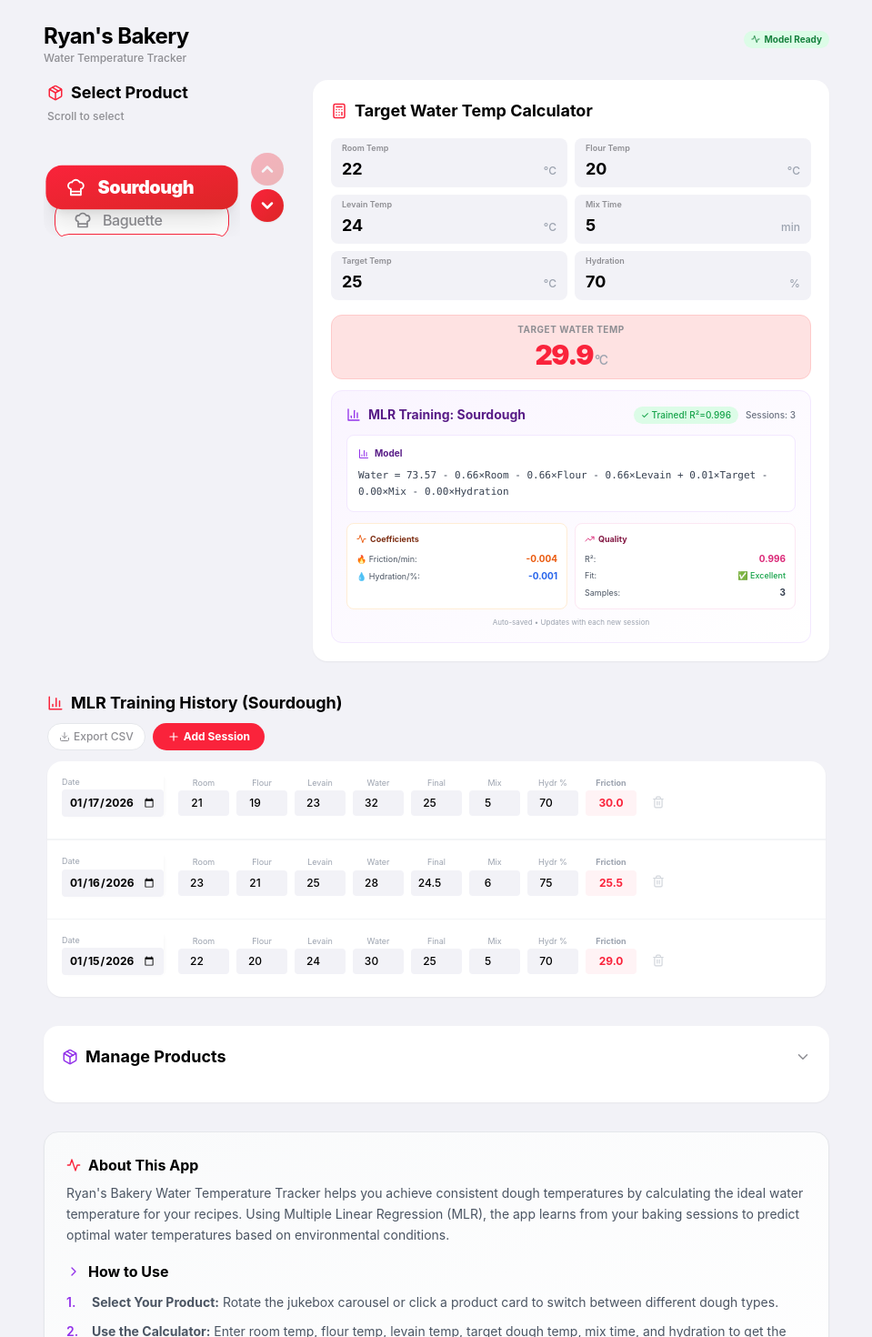
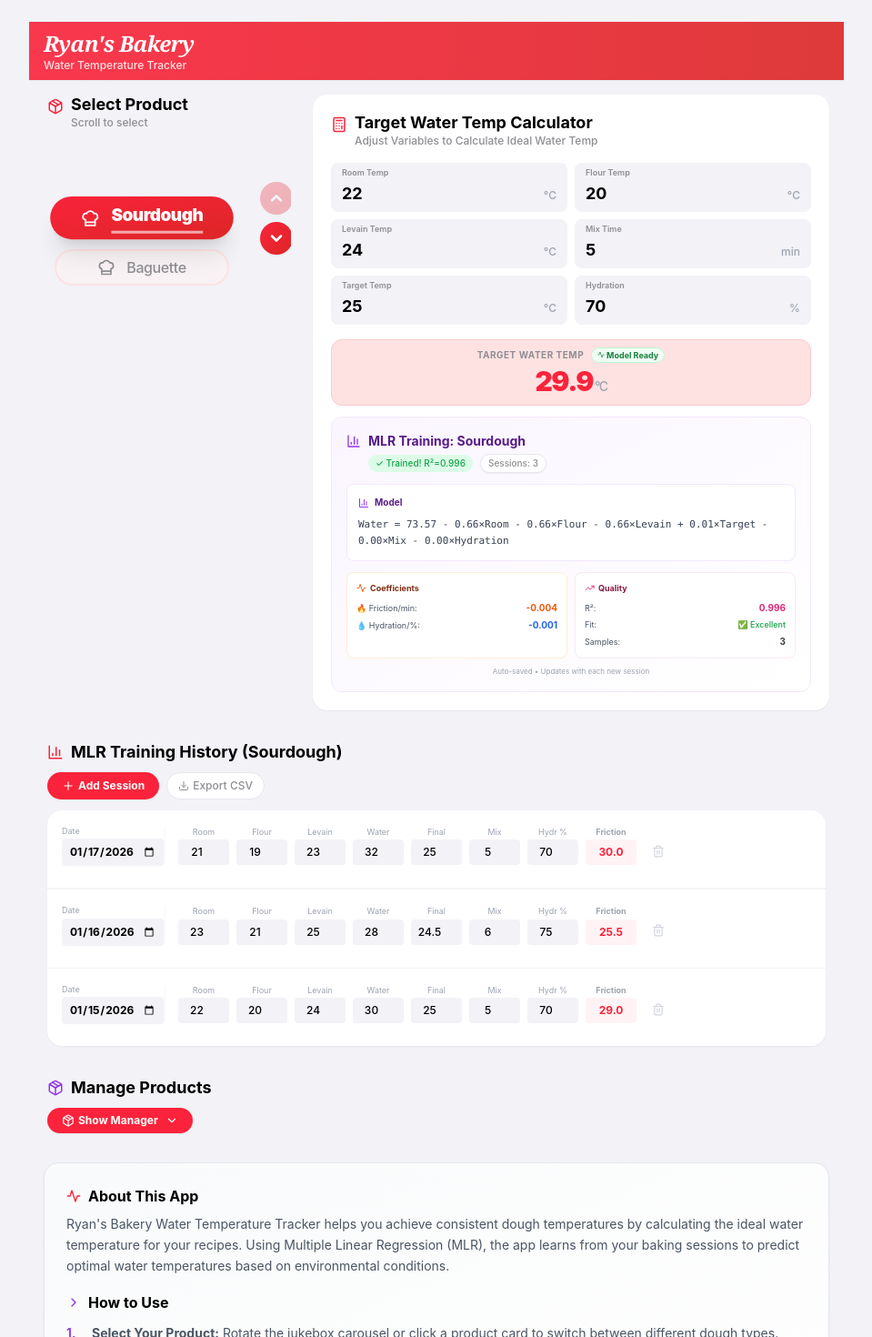
Before and after one commit to ghryan0000/dough-temp-tracker, a React (Vite) app: page / in a window 1280 px wide. Shown: the top 1470 px of the page at 91% size, without its empty margins (160-1119 px from the left). Built offline with nearby package versions, Linux system fonts and the light colour scheme.

Commit message:
Refine product wheel UI, header styling, and layout

```diff
--- a/dough-temp-tracker.tsx
+++ b/dough-temp-tracker.tsx
@@ -370,16 +370,11 @@
       <div className="max-w-4xl mx-auto px-4">
 
         {/* Header - Compact */}
-        <div className="flex items-baseline justify-between mb-4">
+        <div className="flex items-center justify-between mb-4 -mx-4 px-4 py-2 bg-gradient-to-r from-apple-red/90 to-red-600/90 shadow-sm">
           <div>
-            <h1 className="text-2xl font-bold text-black tracking-tight">Ryan's Bakery</h1>
-            <p className="text-apple-gray text-xs font-medium">Water Temperature Tracker</p>
+            <h1 className="text-2xl font-bold font-serif italic text-white tracking-tight">Ryan's Bakery</h1>
+            <p className="text-red-50/90 text-xs font-medium">Water Temperature Tracker</p>
           </div>
-          {regressionModel && (
-            <span className="text-[10px] font-bold px-2 py-0.5 bg-green-100 text-green-700 rounded-full flex items-center gap-1">
-              <Activity size={10} /> Model Ready
-            </span>
-          )}
         </div>
 
         {/* Main Content Grid: Product Selector (Jukebox) | Calculator */}
@@ -387,12 +382,13 @@
 
           {/* Left Column: Product Selector (Card Grid) */}
           <div className="md:col-span-4 flex flex-col w-full max-w-xs mx-auto md:max-w-none md:mx-0">
-            <h2 className="text-lg font-bold text-black flex items-center gap-2 mb-1 px-1">
-              <Package size={18} className="text-apple-red" /> Select Product
-            </h2>
-            <p className="text-xs text-apple-gray mb-4 px-1 text-left font-medium">
-              Scroll to select
-            </p>
+            <div className="flex items-start gap-2 mb-4 px-1">
+              <Package size={18} className="text-apple-red mt-1" />
+              <div className="flex flex-col">
+                <h2 className="text-lg font-bold text-black leading-tight">Select Product</h2>
+                <p className="text-xs text-apple-gray font-medium">Scroll to select</p>
+              </div>
+            </div>
             <ProductWheelSelector
               products={products}
               selectedProductId={selectedProductId}
@@ -403,10 +399,12 @@
 
           {/* Right Column: Calculator */}
           <div className="md:col-span-8 bg-white rounded-2xl shadow-sm p-5">
-            <div className="flex items-center justify-between mb-4">
-              <h2 className="text-lg font-bold text-black flex items-center gap-2">
-                <Calculator size={18} className="text-apple-red" /> Target Water Temp Calculator
-              </h2>
+            <div className="flex items-start gap-2 mb-4">
+              <Calculator size={18} className="text-apple-red mt-1" />
+              <div className="flex flex-col">
+                <h2 className="text-lg font-bold text-black leading-tight">Target Water Temp Calculator</h2>
+                <p className="text-xs text-apple-gray font-medium">Adjust Variables to Calculate Ideal Water Temp</p>
+              </div>
             </div>
 
             {/* Inputs with Units */}
@@ -437,7 +435,14 @@
 
             {/* Result Display */}
             <div className={`p-2 rounded-xl text-center transition-all ${regressionModel ? 'bg-red-100 border border-red-200' : 'bg-gray-50'}`}>
-              <div className="text-[10px] font-bold text-apple-gray uppercase tracking-wider mb-0.5">TARGET WATER TEMP</div>
+              <div className="flex items-center justify-center gap-2 mb-0.5">
+                <div className="text-[10px] font-bold text-apple-gray uppercase tracking-wider">TARGET WATER TEMP</div>
+                {regressionModel && (
+                  <span className="text-[9px] font-bold px-1.5 py-px bg-green-50 text-green-700 border border-green-200 rounded-full flex items-center gap-0.5">
+                    <Activity size={8} /> Model Ready
+                  </span>
+                )}
+              </div>
               <div className={`text-3xl font-black tracking-tighter ${currentPredictedWater ? 'text-apple-red' : 'text-gray-300'}`}>
                 {currentPredictedWater !== null ? currentPredictedWater.toFixed(1) : '--'}
                 <span className="text-sm ml-0.5 font-medium text-gray-400">°C</span>
@@ -447,16 +452,16 @@
             {/* Model Training Status - Detailed View */}
             {regressionModel && (
               <div className="mt-3 p-4 bg-gradient-to-br from-purple-50 to-white border border-purple-100 rounded-xl">
-                <div className="flex items-center justify-between mb-3">
+                <div className="flex flex-col items-start mb-3 gap-1">
                   <div className="flex items-center gap-2">
                     <BarChart3 size={16} className="text-purple-600" />
                     <span className="text-sm font-bold text-purple-900">MLR Training: {currentProduct?.name}</span>
                   </div>
-                  <div className="flex items-center gap-2">
+                  <div className="flex items-center gap-2 ml-6">
                     <span className="text-[10px] font-medium text-green-600 bg-green-100 px-2 py-0.5 rounded-full">
                       ✓ Trained! R²={regressionModel.rSquared.toFixed(3)}
                     </span>
-                    <span className="text-[10px] font-medium text-gray-500">
+                    <span className="text-[10px] font-medium text-apple-gray bg-white border border-gray-200 px-2 py-0.5 rounded-full shadow-sm">
                       Sessions: {regressionModel.nSamples}
                     </span>
                   </div>
@@ -539,11 +544,11 @@
               <BarChart3 size={18} className="text-apple-red" /> MLR Training History ({currentProduct?.name})
             </h2>
             <div className="flex gap-2">
+              <button onClick={addBake} className="bg-apple-red hover:bg-red-600 text-white px-4 py-1.5 rounded-full text-xs font-bold transition-colors flex items-center gap-1 shadow-sm">
+                <Plus size={14} /> Add Session
+              </button>
               <button onClick={exportCSV} className="text-xs font-medium text-apple-gray hover:text-black flex items-center gap-1 bg-white border border-gray-200 px-3 py-1.5 rounded-full transition-colors">
                 <Download size={12} /> Export CSV
-              </button>
-              <button onClick={addBake} className="bg-apple-red hover:bg-red-600 text-white px-4 py-1.5 rounded-full text-xs font-bold transition-colors flex items-center gap-1">
-                <Plus size={14} /> Add Session
               </button>
             </div>
           </div>
@@ -612,21 +617,23 @@
         </div>
 
         {/* Product Manager Section */}
-        <div className="mt-8 bg-white rounded-2xl shadow-sm p-5">
-          <div className="flex items-center justify-between mb-4">
+        <div className="mt-8 px-1">
+          <div className="mb-3 flex flex-col items-start gap-2">
             <h2 className="text-lg font-bold text-black flex items-center gap-2">
               <Package size={18} className="text-purple-600" /> Manage Products
             </h2>
             <button
               onClick={() => setShowProductManager(!showProductManager)}
-              className="text-apple-gray hover:text-black transition-colors"
+              className="bg-apple-red hover:bg-red-600 text-white px-4 py-1.5 rounded-full text-xs font-bold transition-colors flex items-center gap-1 shadow-sm"
             >
-              <ChevronDown className={`transform transition-transform ${showProductManager ? 'rotate-180' : ''}`} size={18} />
+              <Package size={14} />
+              {showProductManager ? 'Hide Manager' : 'Show Manager'}
+              <ChevronDown className={`ml-1 transform transition-transform ${showProductManager ? 'rotate-180' : ''}`} size={14} />
             </button>
           </div>
 
           {showProductManager && (
-            <div>
+            <div className="bg-white rounded-2xl shadow-sm p-5">
               {/* Add Product */}
               <div className="mb-4 mt-4">
                 <label className="text-xs font-semibold text-gray-600 mb-1 block">Add New Product</label>
@@ -813,7 +820,7 @@
 
   const audioContextRef = useRef<AudioContext | null>(null);
 
-  const ITEM_HEIGHT = 36; // Reduced to minimize spacing
+  const ITEM_HEIGHT = 54; // Reduced gap but kept non-touching
   const RADIUS = 120;
 
   // Initialize Audio
@@ -951,16 +958,16 @@
   }, [selectedProductId, products]);
 
   return (
-    <div className="relative h-[108px] w-full overflow-hidden select-none bg-transparent rounded-2xl">
+    <div className="relative h-[162px] w-full overflow-hidden select-none bg-transparent rounded-2xl">
       {/* Center Highlight Zone */}
-      <div className="absolute top-[36px] left-0 right-14 h-[36px] z-0 pointer-events-none" />
+      <div className="absolute top-[54px] left-0 right-14 h-[54px] z-0 pointer-events-none" />
 
 
 
       {/* Scroll Container */}
       <div
         ref={containerRef}
-        className="h-full overflow-y-auto snap-y snap-mandatory py-[36px] no-scrollbar relative z-20 mr-14"
+        className="h-full overflow-y-auto snap-y snap-mandatory py-[54px] no-scrollbar relative z-20 mr-14"
         onScroll={handleScroll}
         onTouchStart={() => cancelScrollAnimation()}
         onMouseDown={() => cancelScrollAnimation()}
@@ -997,7 +1004,7 @@
             return (
               <div
                 key={product.id}
-                className="h-[36px] flex items-center justify-center snap-center w-full"
+                className="h-[54px] flex items-center justify-center snap-center w-full"
                 onClick={(e: React.MouseEvent) => {
                   e.stopPropagation(); // Prevent container onClick from interfering
                   setSelectedProductId(product.id);
@@ -1005,16 +1012,18 @@
                 }}
               >
                 {/* Compact iOS Clock style cards */}
-                <div className={`w-[230px] mx-3 px-5 py-2 rounded-2xl flex items-center gap-3 justify-start transition-all duration-300 ease-out origin-center
+                <div
+                  style={{ zIndex: isSelected ? 50 : products.length - i }}
+                  className={`mx-3 px-5 rounded-full flex items-center gap-3 transition-all duration-300 ease-out origin-center
                     ${isSelected
-                    ? 'bg-gradient-to-br from-apple-red to-red-600 scale-110 shadow-xl z-10 text-white'
-                    : 'bg-white border border-apple-red text-apple-gray hover:text-black hover:scale-105'
-                  }`}>
+                      ? 'w-[237px] bg-gradient-to-br from-apple-red to-red-600 scale-105 py-1.5 shadow-xl text-white justify-center'
+                      : 'w-[201px] bg-red-50/50 border-2 border-red-100 text-apple-gray hover:text-black hover:scale-105 py-[6px] justify-center'
+                    }`}>
 
                   <ChefHat size={20} className={isSelected ? 'text-white' : 'text-apple-gray'} />
 
                   <span className={`tracking-tight cursor-pointer
-                            ${isSelected ? 'font-black text-lg' : 'font-medium text-base'}`}>
+                            ${isSelected ? 'font-black text-lg border-b-[3px] border-white/60 pb-0.5' : 'font-medium text-base'}`}>
                     {product.name}
                   </span>
                 </div>
@@ -1026,8 +1035,8 @@
       </div>
 
 
-      {/* Navigation Buttons */}
-      <div className="absolute right-2 top-1/2 -translate-y-1/2 flex flex-col gap-1 z-40">
+      {/* Navigation Buttons - Positioned right beside the card edge */}
+      <div className="absolute left-1/2 top-1/2 -translate-y-1/2 flex flex-col gap-2 z-40 translate-x-[102px]">
         <button
           onClick={(e) => {
             e.stopPropagation();
```
